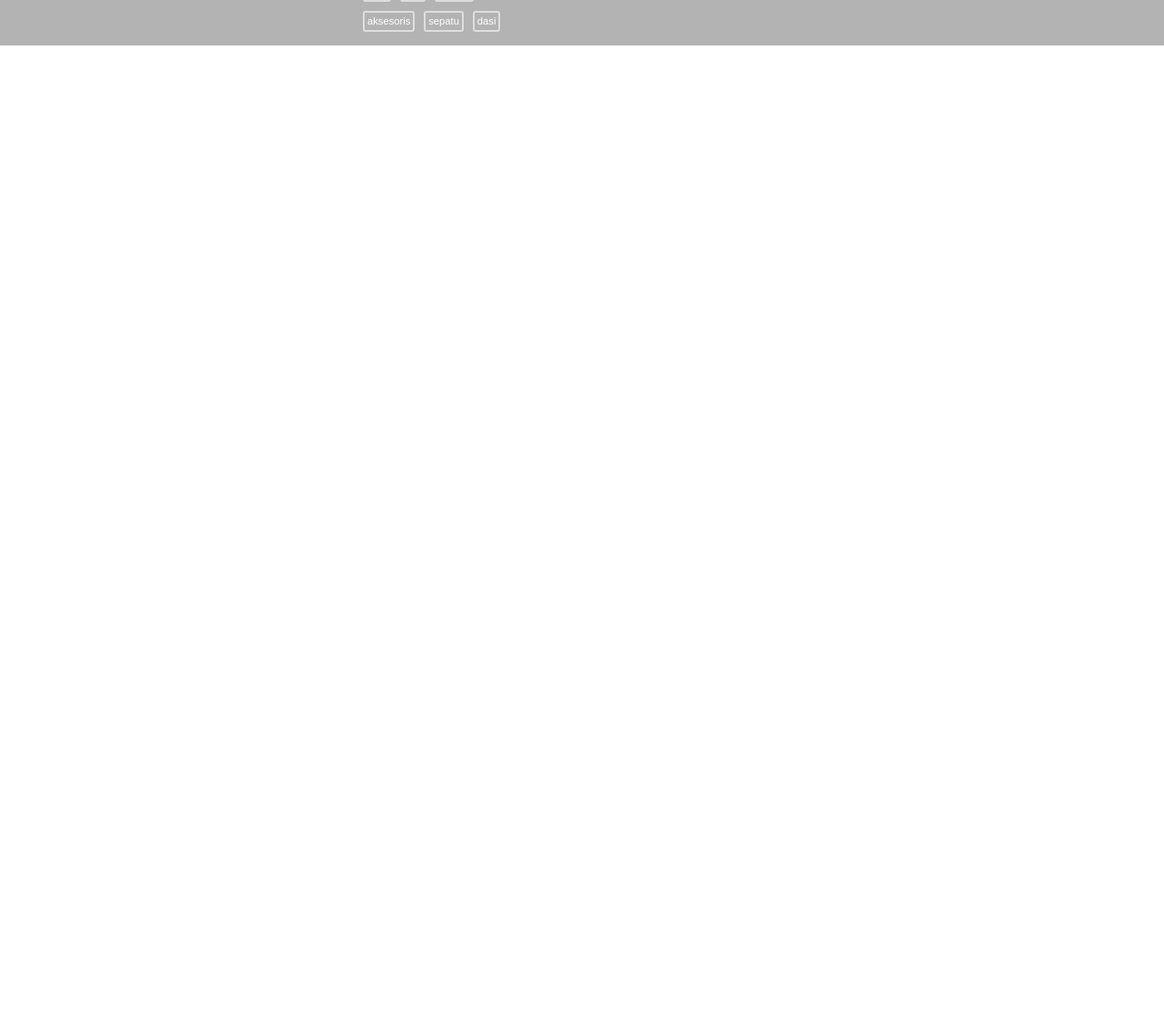
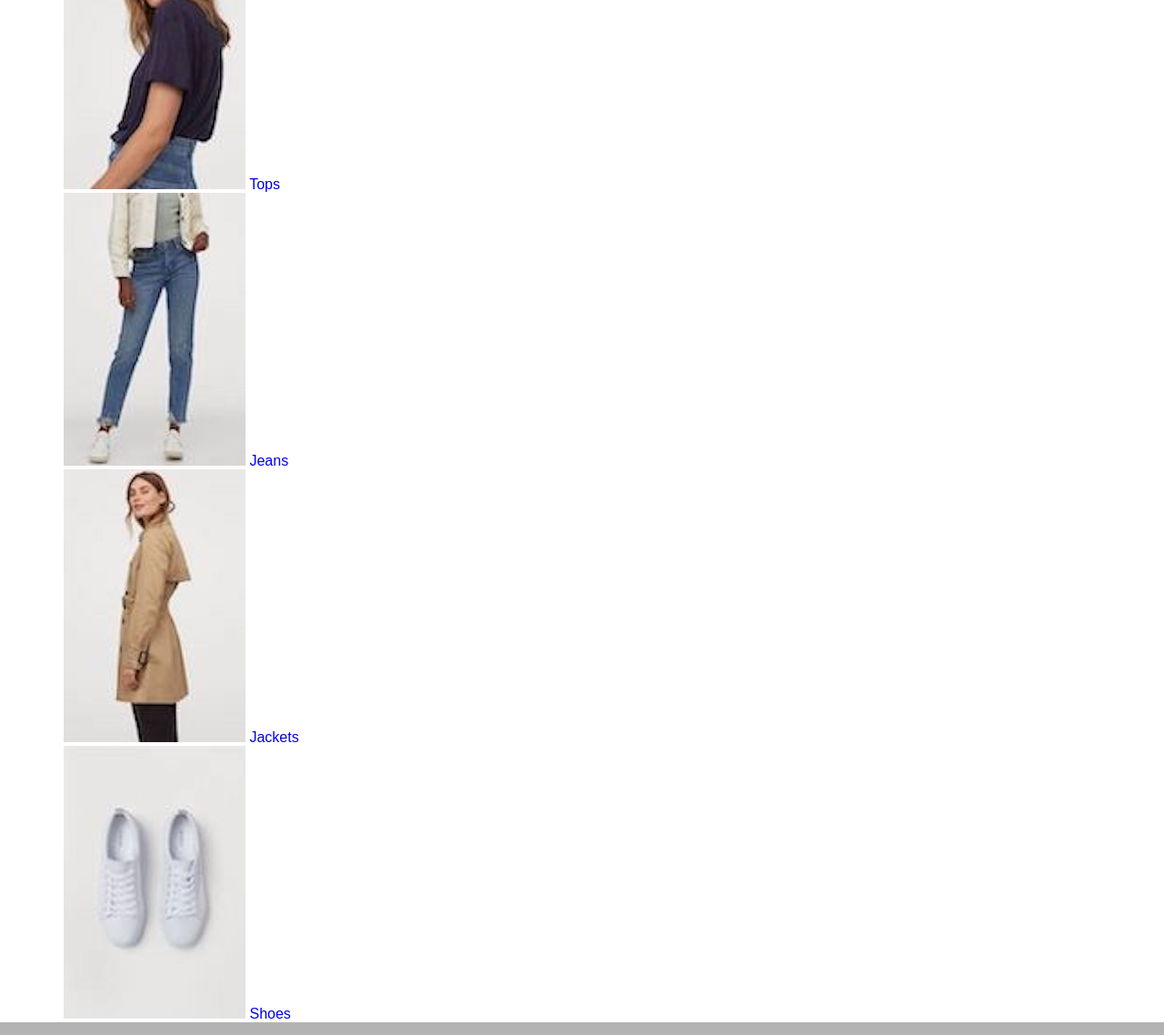
Before and after one commit to kelvinhidayats/progate.github.io, a plain HTML site: page index.html in a window 1280 px wide. Shown: the part 581-1719 px from the top of the page at 91% size. Before the commit the page ends 800 px from the top, so only its background shows below. Drawn offline with Linux system fonts and the light colour scheme.

Commit message:
Update index.html

```diff
--- a/index.html
+++ b/index.html
@@ -39,6 +39,31 @@
       <a href="#" class="btn btn-shop">SHOP NOW</a>
     </div>
   </div>
+  <div class="bagian-tambahan">
+      <div class="container">
+        <div class="heading-tambahan">
+          <h2>Lihat koleksi terbaru kami!</h2>
+        </div>
+        <div class="koleksi">
+          <div class="koleksi-list">
+            <img src="tops.jpeg">
+            <a class="txt-contents" href="#">Tops</a>
+          </div>
+          <div class="koleksi-list">
+            <img src="jeans.jpeg">
+            <a class="txt-contents" href="#">Jeans</a>
+          </div>
+          <div class="koleksi-list">
+            <img src="jacket.jpeg">
+            <a class="txt-contents" href="#">Jackets</a>
+          </div>
+          <div class="koleksi-list">
+            <img src="shoes.jpeg">
+            <a class="txt-contents" href="#">Shoes</a>
+          </div>
+        </div>
+      </div>
+    </div>
   <footer>
     <div class="flex-column">
       <div class="flex-row row1">
```
